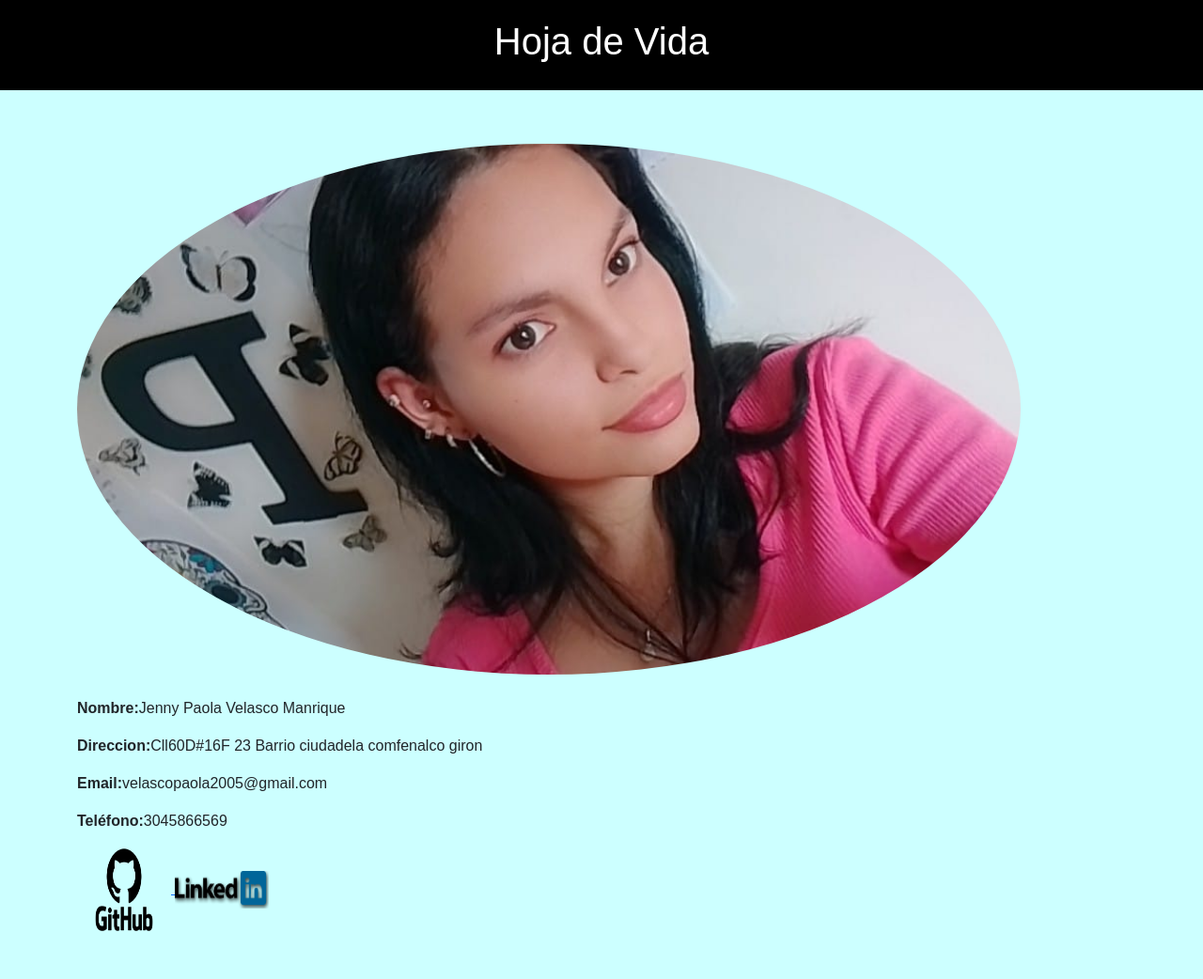
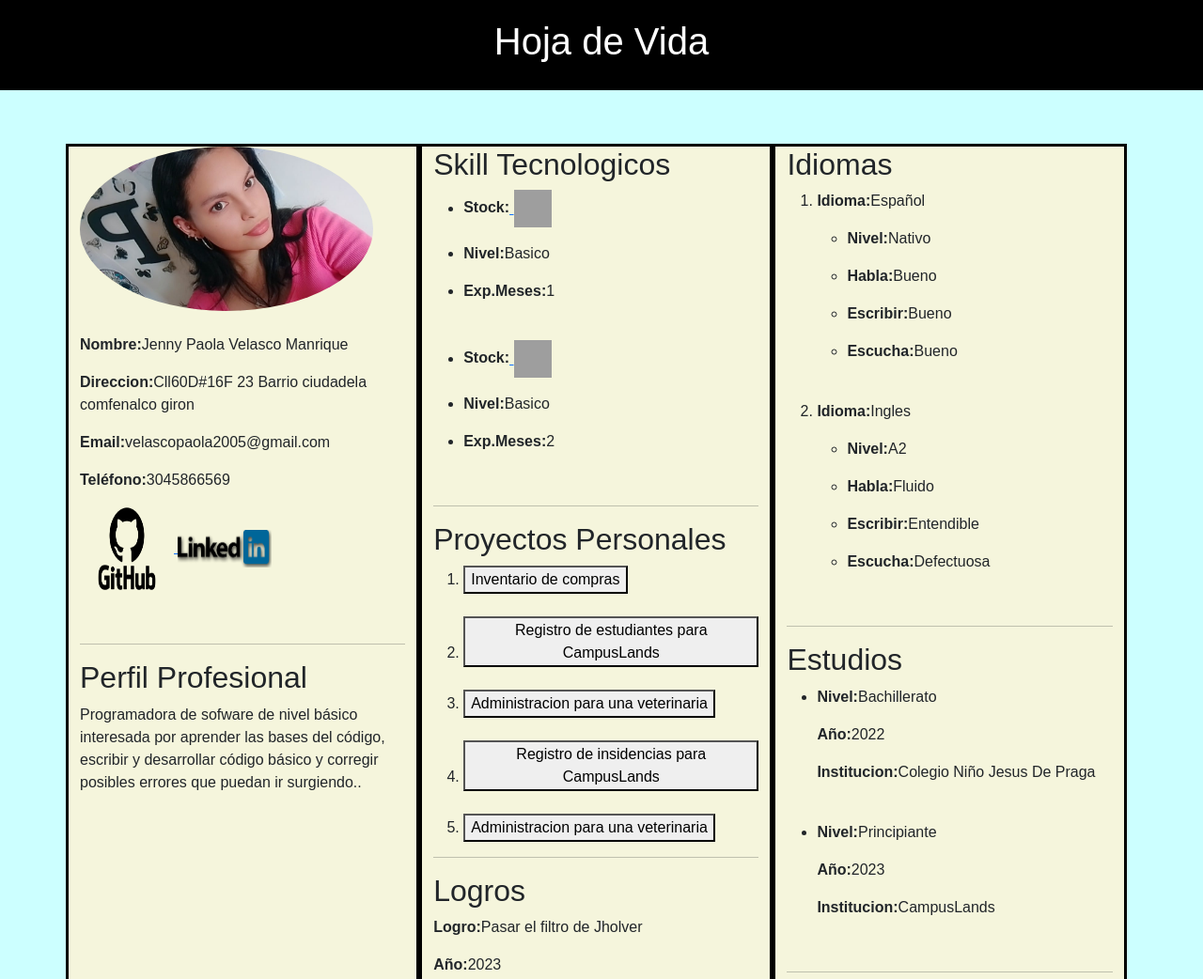
Before and after one commit to Paola2005/H-bootstrap, a plain HTML site: page index.html in a window 1280 px wide. Shown: the top 1042 px of the page at 94% size. Drawn offline with nearby package versions, Linux system fonts and the light colour scheme; grey boxes are pictures that could not be loaded; files whose address does not match are found by name.

Commit message:
TERMINADO

```diff
--- a/css/style.css
+++ b/css/style.css
@@ -26,9 +26,8 @@ body,.ima {
   margin-top: 5%;
 }
 
-.col-md-4 {
-  flex: auto;
-  width:33.33%;
+.col-4 {
+  width:33%;
   border: 3px solid #000000;
   background-color: beige;
 }
```
